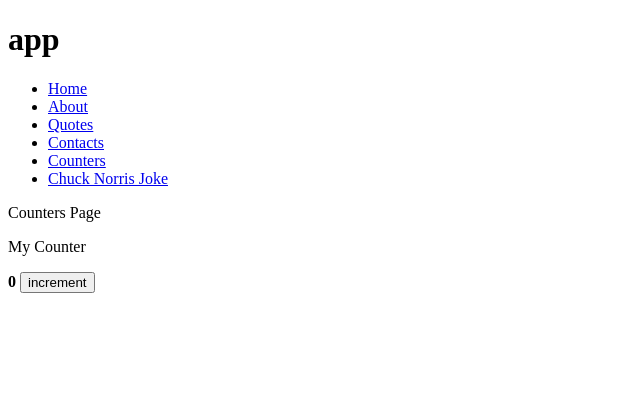
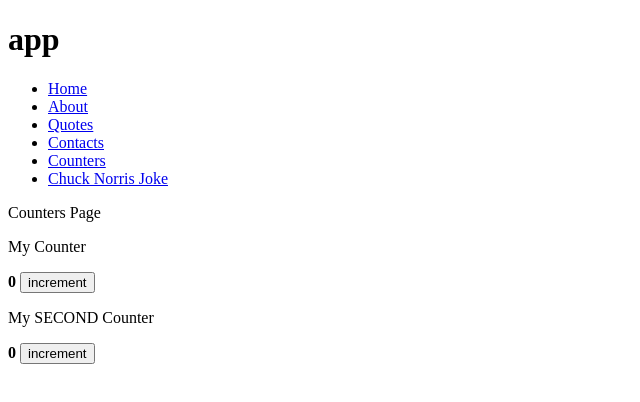
Before and after one commit to artseven/angular2-quotes, an Angular app: page /counters in a window 1280 px wide. Shown: the top 402 px of the page, without its empty margins (0-640 px from the left). Built offline with nearby package versions, Linux system fonts and the light colour scheme.

Commit message:
My second counter component

```diff
--- a/src/app/app.module.ts
+++ b/src/app/app.module.ts
@@ -17,6 +17,7 @@
 import { CharactersService } from './characters.service';
 import { CounterService } from './counter.service';
 import { MyCounterComponent } from './my-counter/my-counter.component';
+import { MySecondCounterComponent } from './my-second-counter/my-second-counter.component';
 
 // Routing table
 const routes: Routes = [
@@ -45,7 +46,8 @@
     CountersComponent,
     ChuckNorrisPageComponent,
     QuoteItemComponent,
-    MyCounterComponent
+    MyCounterComponent,
+    MySecondCounterComponent
   ],
   imports: [
     BrowserModule,
--- a/src/app/counters/counters.component.html
+++ b/src/app/counters/counters.component.html
@@ -3,4 +3,4 @@
 </p>
 
 <app-my-counter></app-my-counter>
-<!-- <app-my-second-counter></app-my-second-counter> -->
+<app-my-second-counter></app-my-second-counter>
--- /dev/null
+++ b/src/app/my-second-counter/my-second-counter.component.html
@@ -0,0 +1,5 @@
+<p> My SECOND Counter </p>
+
+<b> {{ theCounter.count }} </b>
+
+<button (click)="incrementCounter()"> increment </button>
--- /dev/null
+++ b/src/app/my-second-counter/my-second-counter.component.ts
@@ -0,0 +1,21 @@
+import { Component, OnInit } from '@angular/core';
+
+import { CounterService } from '../counter.service';
+
+@Component({
+  selector: 'app-my-second-counter',
+  templateUrl: './my-second-counter.component.html',
+  styleUrls: ['./my-second-counter.component.css']
+})
+export class MySecondCounterComponent implements OnInit {
+
+  constructor(private theCounter: CounterService) { }
+
+  ngOnInit() {
+  }
+
+  incrementCounter() {
+    this.theCounter.increment();
+  }
+
+}
```
Also changed, not shown: src/app/new-service.service.ts (deleted, +0 -8 lines), src/app/my-second-counter/my-second-counter.component.css (added), 2 other files (tests, documents, lock files or other folders).
